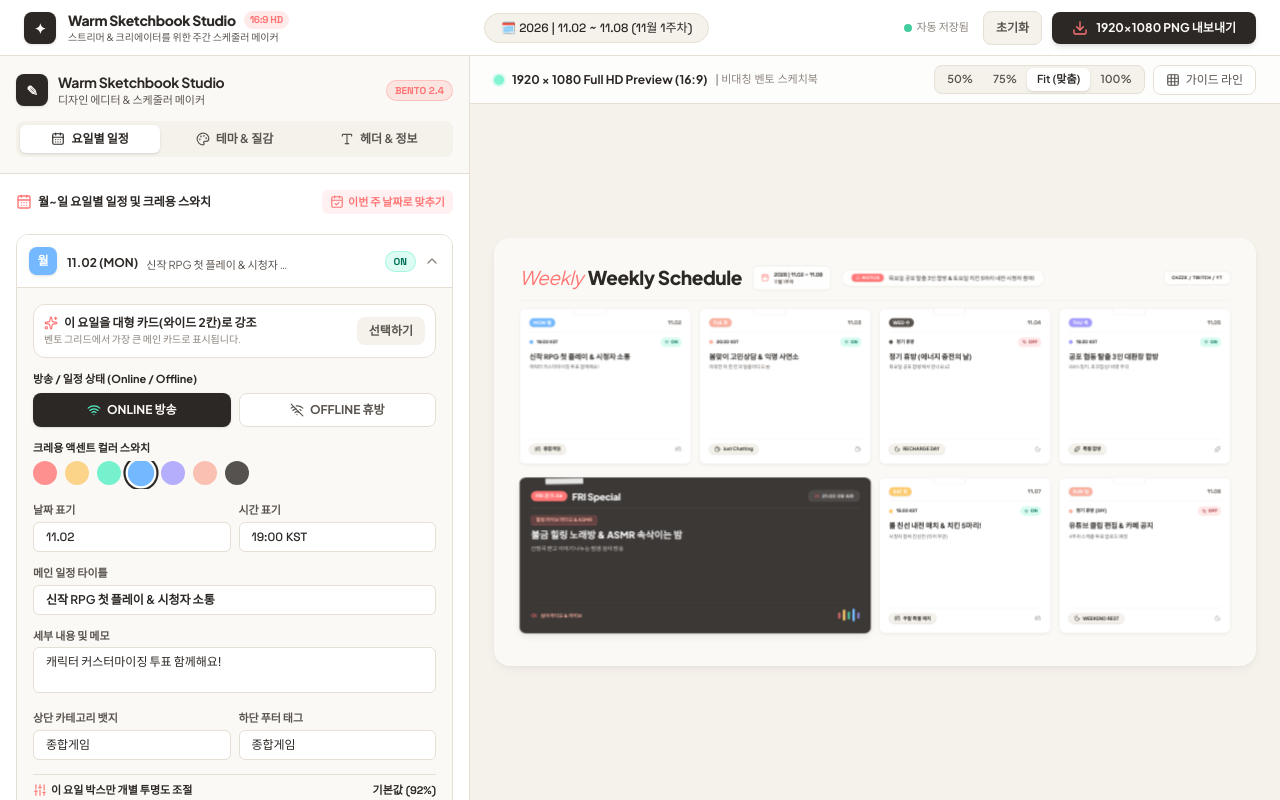
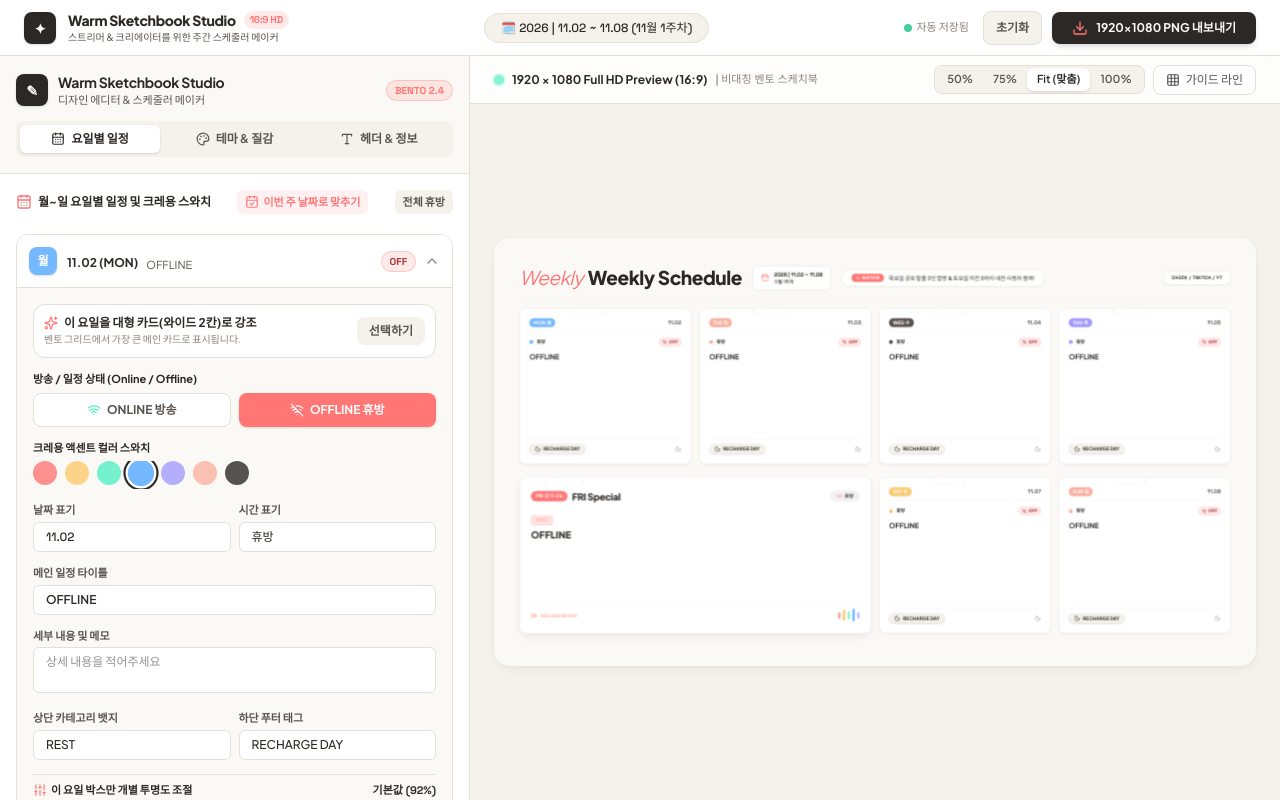
Before and after one commit to luttongi0-eng/sch, a Next.js app: page / in a window 1280 px wide. Built offline with nearby package versions, Linux system fonts and the light colour scheme.

Commit message:
feat: set default initial days to all OFFLINE template and add bulk offline button

```diff
--- a/src/components/EditorSidebar.tsx
+++ b/src/components/EditorSidebar.tsx
@@ -137,6 +137,29 @@ export const EditorSidebar: React.FC<SidebarProps> = ({
                 title="오늘 기준 이번 주 월~일 날짜로 일괄 업데이트"
               >
                 <CalendarCheck className="w-3.5 h-3.5" /> 이번 주 날짜로 맞추기
+              </button>
+              <button
+                type="button"
+                onClick={() => {
+                  if (window.confirm('모든 요일을 OFFLINE(휴방) 상태로 일괄 변경하시겠습니까?')) {
+                    setDays((prev) =>
+                      prev.map((d) => ({
+                        ...d,
+                        isOnline: false,
+                        time: '휴방',
+                        title: 'OFFLINE',
+                        description: '',
+                        badge: 'REST',
+                        footerNote: 'RECHARGE DAY',
+                        tagIcon: 'sleep',
+                      }))
+                    );
+                  }
+                }}
+                className="flex items-center gap-1 text-[11px] font-bold text-[#5A544F] hover:text-[#2C2825] bg-[#F5F2EB] hover:bg-[#E5DFD5] px-2 py-1 rounded-md transition-all cursor-pointer"
+                title="전체 요일을 OFFLINE 휴방 양식으로 일괄 전환"
+              >
+                전체 휴방
               </button>
             </div>
 
--- a/src/data/constants.ts
+++ b/src/data/constants.ts
@@ -120,14 +120,14 @@ export const INITIAL_DAYS: DaySchedule[] = [
     day: '월',
     dayEnglish: 'MON',
     dateStr: '03.17',
-    isOnline: true,
-    time: '19:00 KST',
-    badge: '종합게임',
+    isOnline: false,
+    time: '휴방',
+    badge: 'REST',
     crayonColor: '#74B9FF', // Sky Pastel
-    title: '신작 RPG 첫 플레이 & 시청자 소통',
-    description: '캐릭터 커스터마이징 투표 함께해요!',
-    footerNote: '종합게임',
-    tagIcon: 'game',
+    title: 'OFFLINE',
+    description: '',
+    footerNote: 'RECHARGE DAY',
+    tagIcon: 'sleep',
     tapeAngle: -1.2,
   },
   {
@@ -135,14 +135,14 @@ export const INITIAL_DAYS: DaySchedule[] = [
     day: '화',
     dayEnglish: 'TUE',
     dateStr: '03.18',
-    isOnline: true,
-    time: '20:00 KST',
-    badge: '소통/사연',
+    isOnline: false,
+    time: '휴방',
+    badge: 'REST',
     crayonColor: '#FAB1A0', // Warm Peach
-    title: '봄맞이 고민상담 & 익명 사연소',
-    description: '따뜻한 차 한 잔과 달콤라디오☕',
-    footerNote: 'Just Chatting',
-    tagIcon: 'chat',
+    title: 'OFFLINE',
+    description: '',
+    footerNote: 'RECHARGE DAY',
+    tagIcon: 'sleep',
     tapeAngle: 0.8,
   },
   {
@@ -151,11 +151,11 @@ export const INITIAL_DAYS: DaySchedule[] = [
     dayEnglish: 'WED',
     dateStr: '03.19',
     isOnline: false,
-    time: '정기 휴방',
+    time: '휴방',
     badge: 'REST',
     crayonColor: '#5A544F', // Charcoal
-    title: '정기 휴방 (에너지 충전의 날)',
-    description: '목요일 공포 합방에서 만나요 zZ',
+    title: 'OFFLINE',
+    description: '',
     footerNote: 'RECHARGE DAY',
     tagIcon: 'sleep',
     tapeAngle: -0.5,
@@ -165,14 +165,14 @@ export const INITIAL_DAYS: DaySchedule[] = [
     day: '목',
     dayEnglish: 'THU',
     dateStr: '03.20',
-    isOnline: true,
-    time: '19:30 KST',
-    badge: '★ COLLAB',
+    isOnline: false,
+    time: '휴방',
+    badge: 'REST',
     crayonColor: '#A29BFE', // Lavender Dream
-    title: '공포 협동 탈출 3인 대환장 합방',
-    description: 'With 밍키, 초코칩님! 비명 주의',
-    footerNote: '특별 합방',
-    tagIcon: 'sparkle',
+    title: 'OFFLINE',
+    description: '',
+    footerNote: 'RECHARGE DAY',
+    tagIcon: 'sleep',
     tapeAngle: 1.4,
   },
   {
@@ -180,17 +180,15 @@ export const INITIAL_DAYS: DaySchedule[] = [
     day: '금',
     dayEnglish: 'FRI',
     dateStr: '03.21',
-    isOnline: true,
-    time: '21:00 ON AIR',
-    badge: '힐링 라이브 라디오 & ASMR',
-    crayonColor: '#FF7675', // Crayon Coral (Live Alert)
-    title: '불금 힐링 노래방 & ASMR 속삭이는 밤',
-    description: '신청곡 받고 이야기 나누는 밤샘 심야 방송',
-    footerNote: '심야 라디오 & 라이브',
-    tagIcon: 'audio',
+    isOnline: false,
+    time: '휴방',
+    badge: 'REST',
+    crayonColor: '#FF7675', // Crayon Coral
+    title: 'OFFLINE',
+    description: '',
+    footerNote: 'RECHARGE DAY',
+    tagIcon: 'sleep',
     isFeatured: true,
-    customBgColor: '#2C2825', // 잉크 블랙 스페셜 벤토 카드
-    customTextColor: '#FBF9F5',
     tapeAngle: -1.0,
   },
   {
@@ -198,14 +196,14 @@ export const INITIAL_DAYS: DaySchedule[] = [
     day: '토',
     dayEnglish: 'SAT',
     dateStr: '03.22',
-    isOnline: true,
-    time: '15:00 KST',
-    badge: '토너먼트',
-    crayonColor: '#FDCB6E', // Mustard Butter (골든아워 주말 액센트)
-    title: '롤 친선 내전 매치 & 치킨 5마리!',
-    description: '시청자 참여 친선전 (티어 무관)',
-    footerNote: '주말 특별 매치',
-    tagIcon: 'game',
+    isOnline: false,
+    time: '휴방',
+    badge: 'REST',
+    crayonColor: '#FDCB6E', // Mustard Butter
+    title: 'OFFLINE',
+    description: '',
+    footerNote: 'RECHARGE DAY',
+    tagIcon: 'sleep',
     tapeAngle: 1.1,
   },
   {
@@ -214,12 +212,12 @@ export const INITIAL_DAYS: DaySchedule[] = [
     dayEnglish: 'SUN',
     dateStr: '03.23',
     isOnline: false,
-    time: '정기 휴방 (OFF)',
+    time: '휴방',
     badge: 'REST',
     crayonColor: '#FAB1A0',
-    title: '유튜브 클립 편집 & 카페 공지',
-    description: '4주차 스케줄 투표 업로드 예정',
-    footerNote: 'WEEKEND REST',
+    title: 'OFFLINE',
+    description: '',
+    footerNote: 'RECHARGE DAY',
     tagIcon: 'sleep',
     tapeAngle: -0.8,
   },
```
